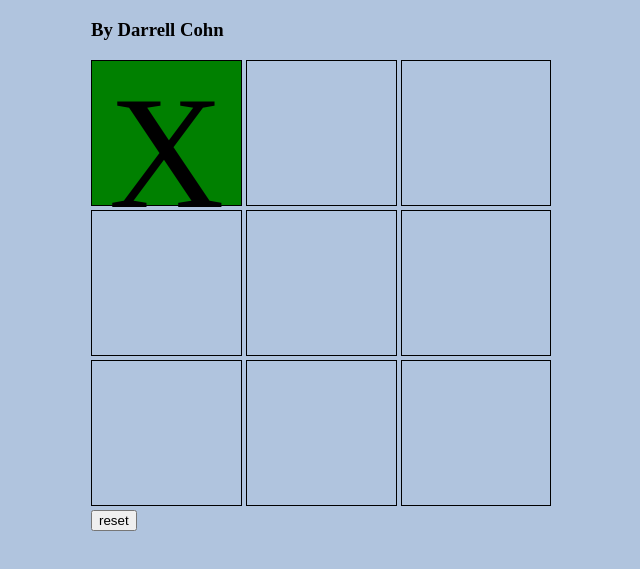
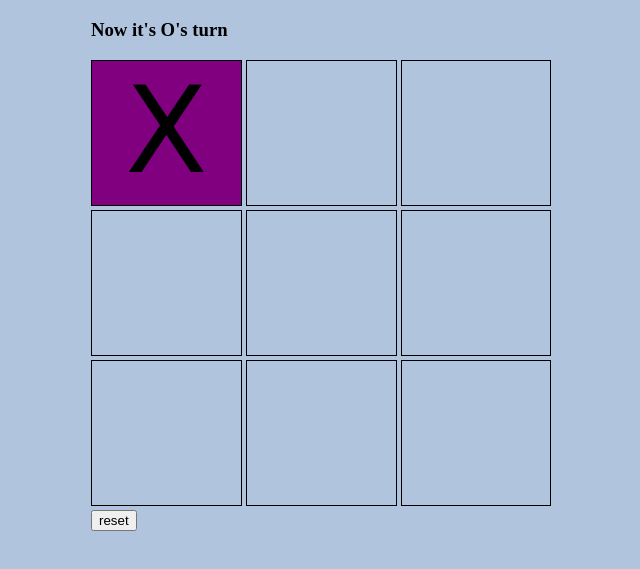
Before and after one commit to hyperjuice/ticTacToe, a plain HTML site: page index.html in a window 1280 px wide. Both pictures are taken after a click on the element 399 px from the left and 223 px from the top of the page. Shown: the part 91-660 px from the top of the page, without its empty margins (233-873 px from the left). Drawn offline with nearby package versions, Linux system fonts and the light colour scheme.

Commit message:
refactored in jQuery and added winner functionality

```diff
--- a/index.html
+++ b/index.html
@@ -1,22 +1,23 @@
 <!DOCTYPE HTML>
 <html>
   <head>
+    <script src="https://cdnjs.cloudflare.com/ajax/libs/jquery/1.11.1/jquery.min.js"></script>
     <script src="ticTacToe.js"></script>
     <link href="style.css" rel="stylesheet">
   </head>
   <body>
     <div id="board">
       <h1>Tic Tac Todd</h1>
-      <h3>By Darrell Cohn</h3>
-      <div class="box">&nbsp;</div>
-      <div class="box">&nbsp;</div>
-      <div class="box">&nbsp;</div>
-      <div class="box">&nbsp;</div>
-      <div class="box">&nbsp;</div>
-      <div class="box">&nbsp;</div>
-      <div class="box">&nbsp;</div>
-      <div class="box">&nbsp;</div>
-      <div class="box">&nbsp;</div>
+      <h3 id="header">Would you like to play a game?</h3>
+      <div id="cell1" class="box">&nbsp;</div>
+      <div id="cell2" class="box">&nbsp;</div>
+      <div id="cell3" class="box">&nbsp;</div>
+      <div id="cell4" class="box">&nbsp;</div>
+      <div id="cell5" class="box">&nbsp;</div>
+      <div id="cell6" class="box">&nbsp;</div>
+      <div id="cell7" class="box">&nbsp;</div>
+      <div id="cell8" class="box">&nbsp;</div>
+      <div id="cell9" class="box">&nbsp;</div>
       <button id="reset">reset</button>
     </div>
   </body>
--- a/style.css
+++ b/style.css
@@ -7,12 +7,13 @@
 }
 
 .box {
-  width: 30%; /*Thanks Andy P.*/
+  width: 30%;
   height: 30%;
   border: 1px solid black;
   display: inline-block;
   margin-bottom: 4px;
-  font-size: 160px;
+  font-size: 120px;
+  font-family: verdana;
   text-align: center;
   vertical-align: middle;
 }
--- a/ticTacToe.js
+++ b/ticTacToe.js
@@ -1,23 +1,70 @@
-window.onload = function() {
-	var move = document.getElementsByClassName("box");
-	var playerTurn = "X";
-	for (var i = 0; i < move.length; i++) {
-		move[i].addEventListener("click", function(event){ // Thanks Patrick
-			var switchTurn = event.target;  //
-			if (switchTurn.innerHTML === "&nbsp;") {
-				switchTurn.innerHTML = playerTurn;
-				if (playerTurn === "X") {
-				    playerTurn = "O";
-				    switchTurn.style.backgroundColor="green"; //Thanks Hing
-			    } else {
-			    	playerTurn = "X";
-			    	switchTurn.style.backgroundColor="red";
+$(function() {
+	var $move = $(".box");
+		playerTurn = "X";
+
+		//set the click functionality
+		$move.click(function(event) {
+			var $switchTurn = $(event.target);
+			if ($switchTurn.html() === "&nbsp;") {
+
+				//mark a cell as "X" or "O"
+					if (playerTurn === "X") {
+						$switchTurn.html("X");
+					    $switchTurn.css("background-color", "purple");
+					    if (checkForWinner(playerTurn)) {
+					    	$("#header").html(playerTurn + " wins!");
+					    	alert(playerTurn + " wins!");
+					    	return location.reload();
+					    }
+					    playerTurn = "O";
+					    $("#header").html("Now it's O's turn");
+				    } else {
+				    	$switchTurn.html("O");
+				    	$switchTurn.css("background-color", "orange");
+				    	if (checkForWinner(playerTurn)) {
+				    		$("#header").html(playerTurn + " wins!");
+				    		alert(playerTurn + " wins!");
+				    		return location.reload();
+				    	}
+				    	playerTurn = "X";
+				    	$("#header").html("Now it's X's turn");
+					}
+
+			    //gets its input from checkBox below
+			    function checkForWinner(move) {
+			    	var result = false;
+			    	if (checkRow(1, 2, 3, move) ||
+			    	    checkRow(4, 5, 6, move) ||
+			    	    checkRow(7, 8, 9, move) ||   // place the winner logic from line 14 and 24 into this function
+			    	    checkRow(1, 4, 7, move) ||
+			    	    checkRow(2, 5, 8, move) ||
+			    	    checkRow(3, 6, 9, move) ||
+			    	    checkRow(1, 5, 9, move) ||
+			    	    checkRow(3, 5, 7, move)) {
+			    		result = true;
+			    	}
+			    	return result;
+			    }
+
+			    //gets its input from getBox below
+			    function checkRow(a, b, c, move) {
+			    	var result = false;
+			    	if (getBox(a) === move && getBox(b) === move && getBox(c) === move) {
+			    		result = true;
+			    	}
+			    	return result;
+			    }
+
+			    //
+			    function getBox(number) {
+			    	return document.getElementById("cell" + number).innerHTML;
+			    	//return $("#cell" + number).html;
 			    }
 		    }
 		});
-	}
-	var reset = document.getElementById("reset"); //Thanks Hing
-	reset.onclick = function() {
+
+	//reset button
+	$("#reset").click(function() {
 		location.reload();
-	};
-};
+	});
+});
```
